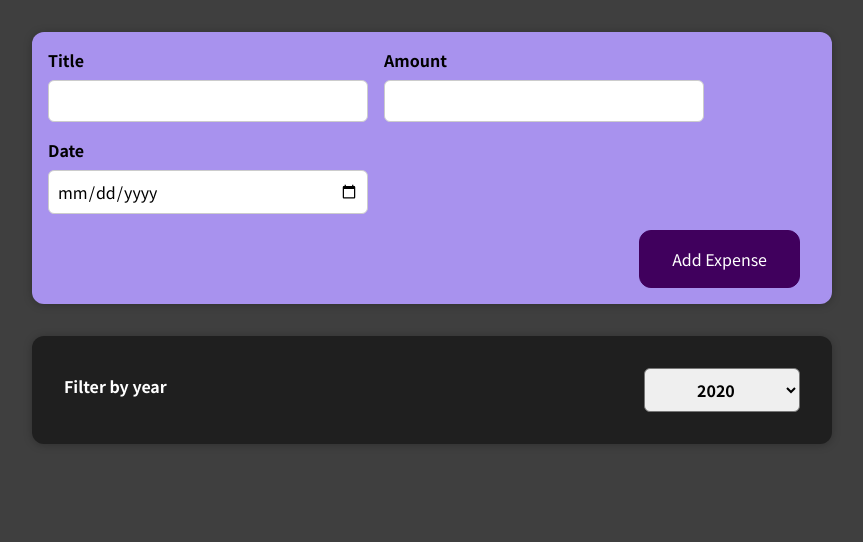
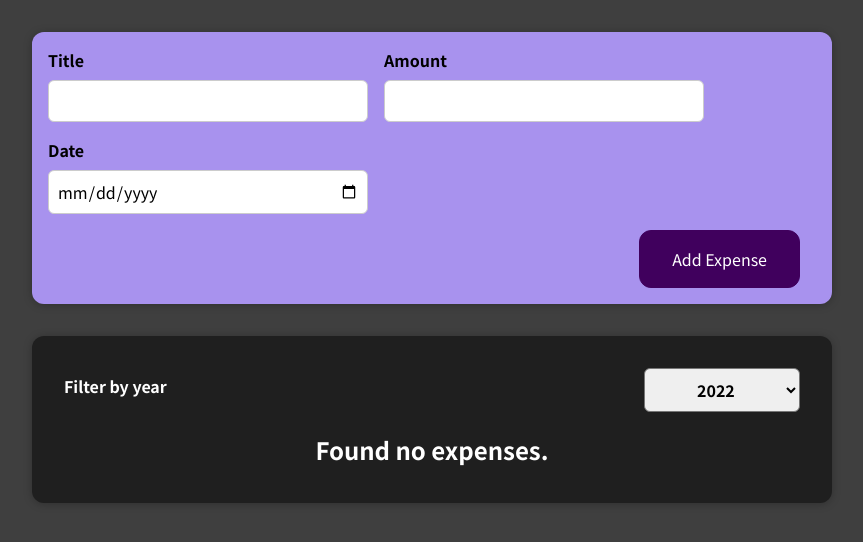
Before and after one commit to akshatbiniwale/Expense-Tracker, a React (Create React App) app: page / in a window 1280 px wide. Shown: the top 542 px of the page, without its empty margins (208-1071 px from the left). Built offline with nearby package versions, Linux system fonts and the light colour scheme; the HTML template or start-up script is replaced by a standard one.

Commit message:
Filter Complete

```diff
--- a/src/components/Expenses/ExpenseItem.jsx
+++ b/src/components/Expenses/ExpenseItem.jsx
@@ -4,6 +4,7 @@ import Card from "../UI/Card";
 
 const ExpenseItem = (props)=> {
     return (
+        <li>
             <Card className="expense-item">
                 <ExpenseDate date={props.date} />
                 <div className="expense-item__description">
@@ -11,6 +12,7 @@ const ExpenseItem = (props)=> {
                     <div className='expense-item__price'>$ {props.amount}</div>
                 </div>
             </Card>
+        </li>
     );
 };
 
--- a/src/components/Expenses/Expenses.jsx
+++ b/src/components/Expenses/Expenses.jsx
@@ -1,30 +1,26 @@
 import {useState} from 'react';
 
-import ExpenseItem from './ExpenseItem'
 import './Expenses.css'
 import Card from '../UI/Card';
 import ExpenseFilter from "./ExpenseFilter";
+import ExpensesList from './ExpensesList';
 
 const Expenses = (props)=> {
-    const [receivedYear, setReceivedYear] = useState('2020');
+    const [receivedYear, setReceivedYear] = useState(new Date().getFullYear().toString());
 
     const setYearHandler = (setYear)=> {
         setReceivedYear(setYear);
     };
 
+    const filteredExpenses = props.expenses.filter((expense)=> {
+        const year = new Date(expense.date).getFullYear();
+        return year.toString() === receivedYear;
+    });
+
     return (
         <Card className='expenses'>
             <ExpenseFilter onSetYear={setYearHandler} selected={receivedYear} />
-            {props.expenses.map((expense)=> {
-                return (
-                    <ExpenseItem
-                        title={expense.title}
-                        amount={expense.amount}
-                        date={expense.date}
-                        key={expense.id}
-                    />
-                );
-            })}
+            <ExpensesList items={filteredExpenses}/>
         </Card>
     );
 }
--- /dev/null
+++ b/src/components/Expenses/ExpensesList.css
@@ -0,0 +1,9 @@
+.expenses-list {
+    list-style: none;
+    padding: 0;
+}
+
+.expenses-list__fallback {
+    color: white;
+    text-align: center;
+}
--- /dev/null
+++ b/src/components/Expenses/ExpensesList.jsx
@@ -0,0 +1,25 @@
+import './ExpensesList.css'
+import ExpenseItem from './ExpenseItem';
+
+const ExpensesList = (props)=> {
+    if(props.items.length === 0){
+        return <h2 className='expenses-list__fallback'>Found no expenses.</h2>;
+    }
+
+    return (
+        <ul className='expenses-list'>
+        {props.items.map((expense)=> {
+            return (
+                <ExpenseItem
+                    title={expense.title}
+                    amount={expense.amount}
+                    date={expense.date}
+                    key={expense.id}
+                />
+            );
+        })}
+        </ul>
+    );
+}
+
+export default ExpensesList;
```
Lines whose indentation alone changed are shown as unchanged.
